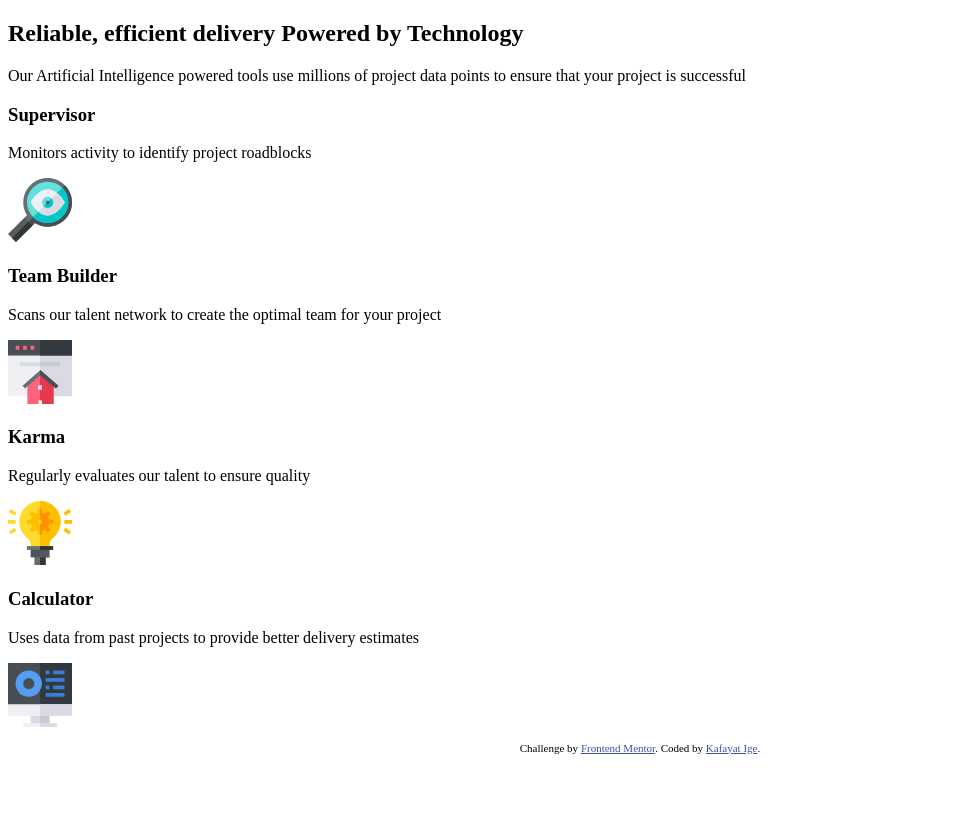
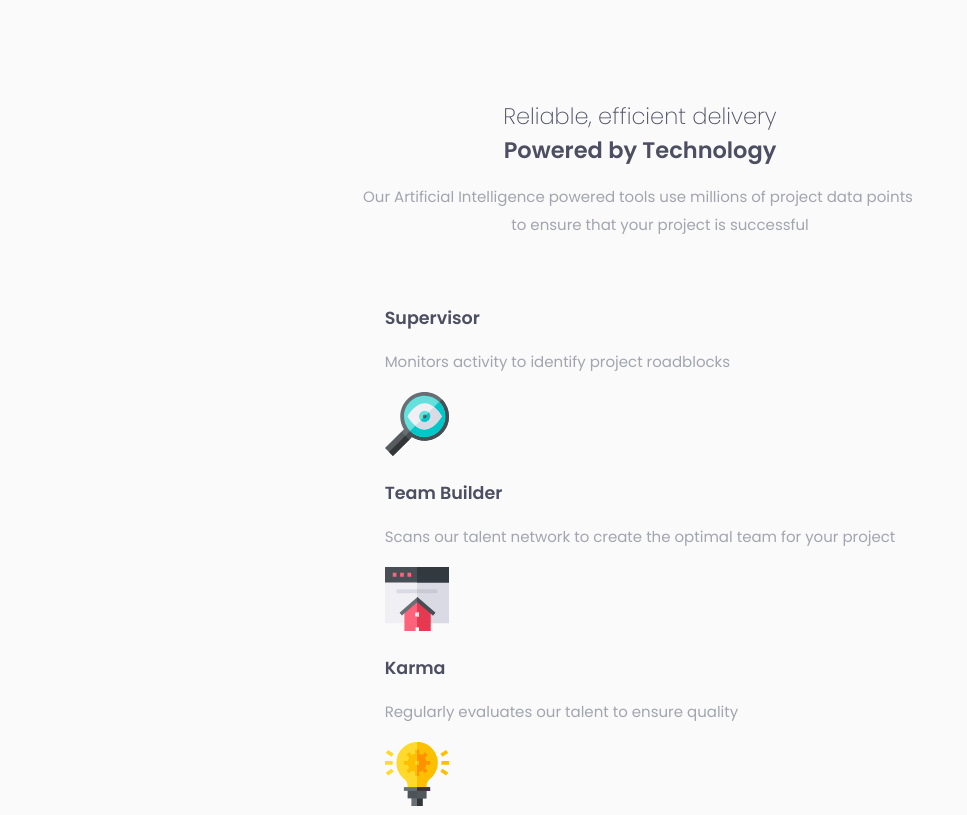
Before and after one commit to Kafayatige/Four-card-feature-Front-end-mentor-challenge, a plain HTML site: page index.html in a window 1280 px wide. Shown: the top 815 px of the page, without its empty margins (0-967 px from the left). Drawn offline with Linux system fonts and the light colour scheme.

Commit message:
Style heading

```diff
--- a/index.html
+++ b/index.html
@@ -3,9 +3,11 @@
 <head>
   <meta charset="UTF-8">
   <meta name="viewport" content="width=device-width, initial-scale=1.0"> <!-- displays site properly based on user's device -->
-
+  <link rel="preconnect" href="https://fonts.googleapis.com">
+  <link rel="preconnect" href="https://fonts.gstatic.com" crossorigin>
+  <link href="https://fonts.googleapis.com/css2?family=Poppins:wght@200;400;600&display=swap" rel="stylesheet">
   <link rel="icon" type="image/png" sizes="32x32" href="./images/favicon-32x32.png">
-
+  <link rel="stylesheet" href="style.css">
   <title>Frontend Mentor | Four card feature section</title>
 
 
--- /dev/null
+++ b/style.css
@@ -0,0 +1,64 @@
+
+*{
+    border: 0;
+    padding: 0;
+    box-sizing: border-box;
+}
+
+
+body{
+    background-color:hsl(0, 0%, 98%);
+    font-family: 'Poppins', sans-serif;
+    font-size: 15px;
+    color: hsl(234, 12%, 34%);
+    width: 80%;
+    margin: auto;
+}
+
+main {
+    padding: 5rem 1rem;
+    display: flex;
+    flex-direction: column;
+    justify-content: center;
+    align-items: center;
+
+}
+
+/* style header section*/
+h1{
+    font-weight: 200;
+    margin-bottom: 1rem;
+}
+
+h1 span, h3{
+    display: block;
+    font-weight: 600;
+}
+
+p {
+    font-weight: 400;
+    line-height: 1.8rem;
+    color: hsl(229, 6%, 66%);
+    white-space: pre-wrap;
+  }
+
+
+.intro{
+    text-align: center;
+    margin-bottom: 2rem;
+}
+
+
+/*
+
+- Red: hsl(0, 78%, 62%)
+- Cyan: hsl(180, 62%, 55%)
+- Orange: hsl(34, 97%, 64%)
+- Blue: hsl(212, 86%, 64%)
+
+### Neutral
+
+- Very Dark Blue: hsl(234, 12%, 34%)
+- Grayish Blue: hsl(229, 6%, 66%)
+- Very Light Gray: hsl(0, 0%, 98%)
+*/
```
